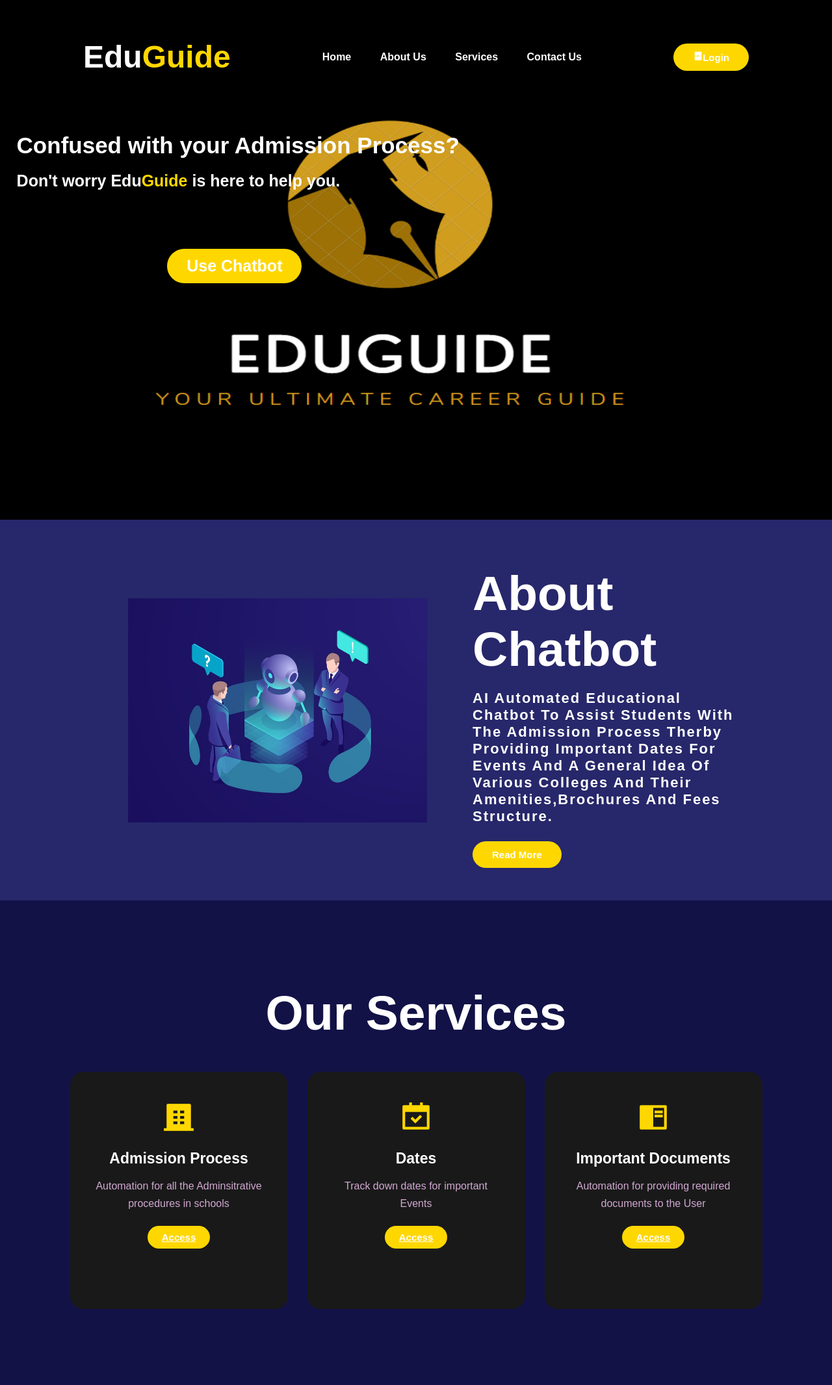
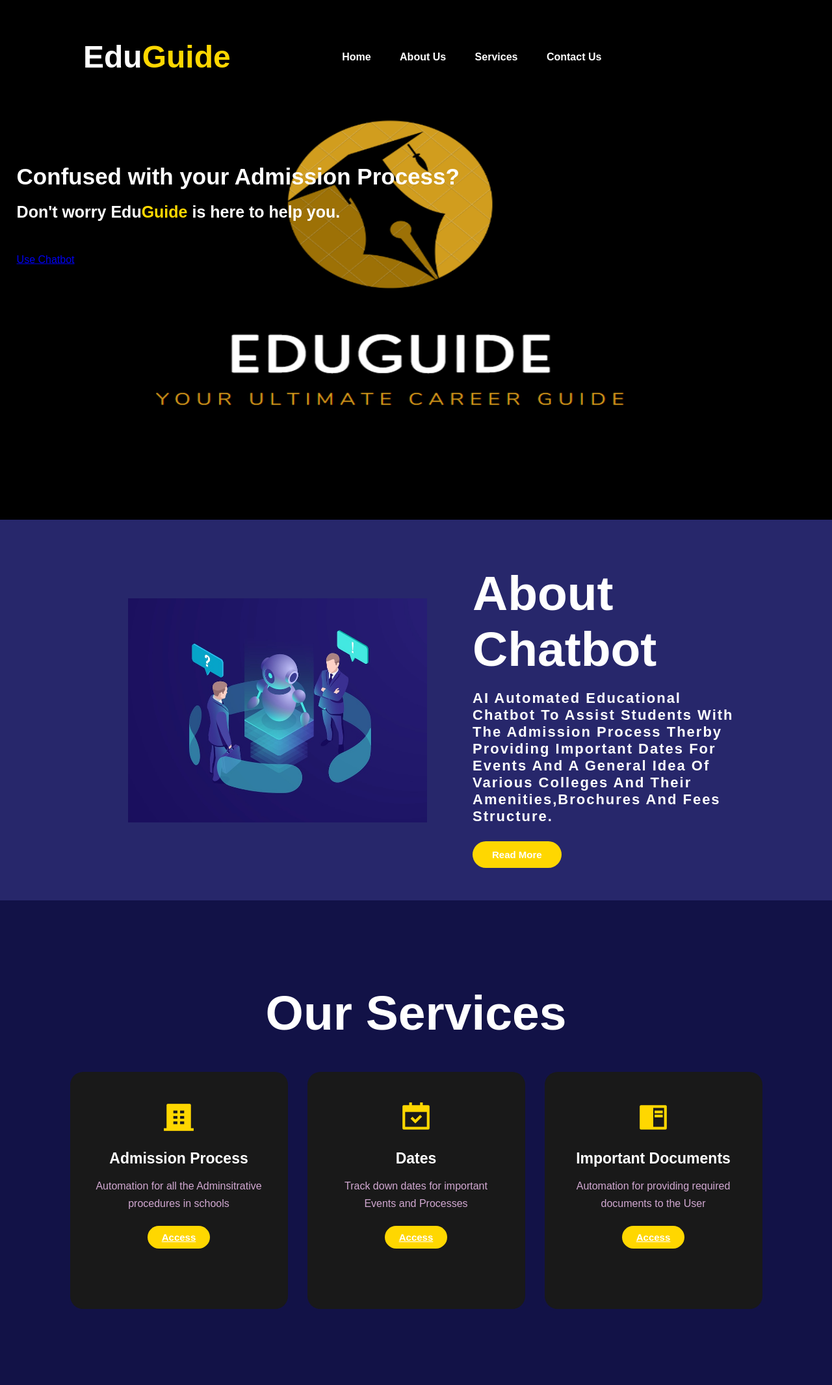
Before and after one commit to ARYAAN2903/Eduguide_chatbot, a Flask app: page /dashboard in a window 1280 px wide. Shown: the whole page at 65% size. Run offline with Flask 2, Linux system fonts and the light colour scheme; the visitor is signed in with stand-in values (Sample User, id 1); some libraries are stand-ins or nearby versions.

Commit message:
Update dashboard.html

```diff
--- a/templates/dashboard.html
+++ b/templates/dashboard.html
@@ -16,24 +16,26 @@
             <h2 class="logo">Edu<span>Guide</span><i class="fa-light fa-robot"></i></h2>
             <ul>
                 <li><a href="#" class="active">Home</a></li>
-                <li><a href="#">About Us</a></li>
-                <li><a href="#">Services</a></li>
+                <li><a href="#section2">About Us</a></li>
+                <li><a href="#section3">Services</a></li>
                 <li><a href="#">Contact Us</a></li>
             </ul>
-            <button type="button" class="but" ><i class="ri-login-box-fill"></i>Login</button>
+
+            <a type="button" class="but" ><i class="ri-login-box-fill" href="{{ url_for('login') }}"></i>Login</a>
 
         </nav>
         <div class="content">
             <h2>Confused with your Admission Process?</h2>
             <h3>Don't worry Edu<span>Guide</span> is here to help you.</h3>
-            <button type="button" class="btn">Use Chatbot</button>
+            <a type="submit" class="btn" href="{{ url_for('chatbot') }}">Use Chatbot</a>
         </div>
+
     </div>
     <section class="About">
         <div class="main">
             <img src="/static/artificial-intelligence-ai-robot-gives-recommendation-human-get-automated-response_39422-770.jpg" alt="">
             <div class="About-text">
-                <h2>About Chatbot</h2>
+                <h2 id="section2">About Chatbot</h2>
                 <h4>AI automated educational Chatbot to assist students with the Admission Process therby providing important dates for events and a general idea of  various Colleges and their amenities,brochures and fees structure. </h4>
                 <button class="myBtn">Read More</button>
             </div>
@@ -41,7 +43,7 @@
     </section>
     <div class="Services">
         <div class="title">
-            <h3>Our Services</h3>
+            <h3 id="section3">Our Services</h3>
         </div>
 
         <div class="box">
@@ -58,7 +60,7 @@
                 <i class="ri-calendar-check-fill"></i>
                 <h5>Dates</h5>
                 <div class="pra">
-                    <p>Track down dates for important Events</p>
+                    <p>Track down dates for important Events and Processes</p>
 
                     <p style="text-align: center;"><a class="button" href="#">Access</a></p>
                 </div>
```
